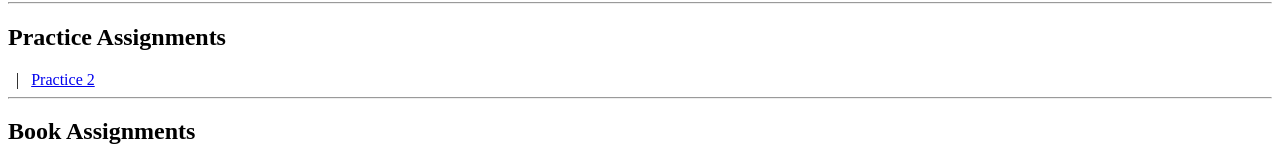
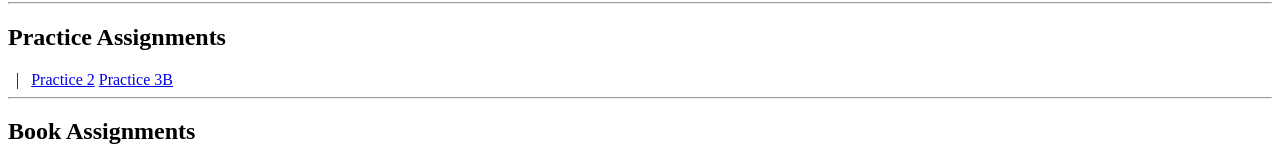
Before and after one commit to JoshSeljaas/INFO2420, a plain HTML site: page index.html in a window 1280 px wide. Shown: the part 147-308 px from the top of the page. Drawn offline with Linux system fonts and the light colour scheme.

Commit message:
practice3b

```diff
--- a/index.html
+++ b/index.html
@@ -14,6 +14,8 @@
 <h2>Practice Assignments</h2>
 &nbsp;&nbsp;|&nbsp;&nbsp;
 <a href="/Fall2015/practice/ExpWeb1/circle.html">Practice 2</a>
+<a href="/practice/Practice3b/glossary.html">Practice 3B</a>
+
 
 <hr />
 <h2>Book Assignments</h2>
```
Also changed, not shown: 1 other file.
